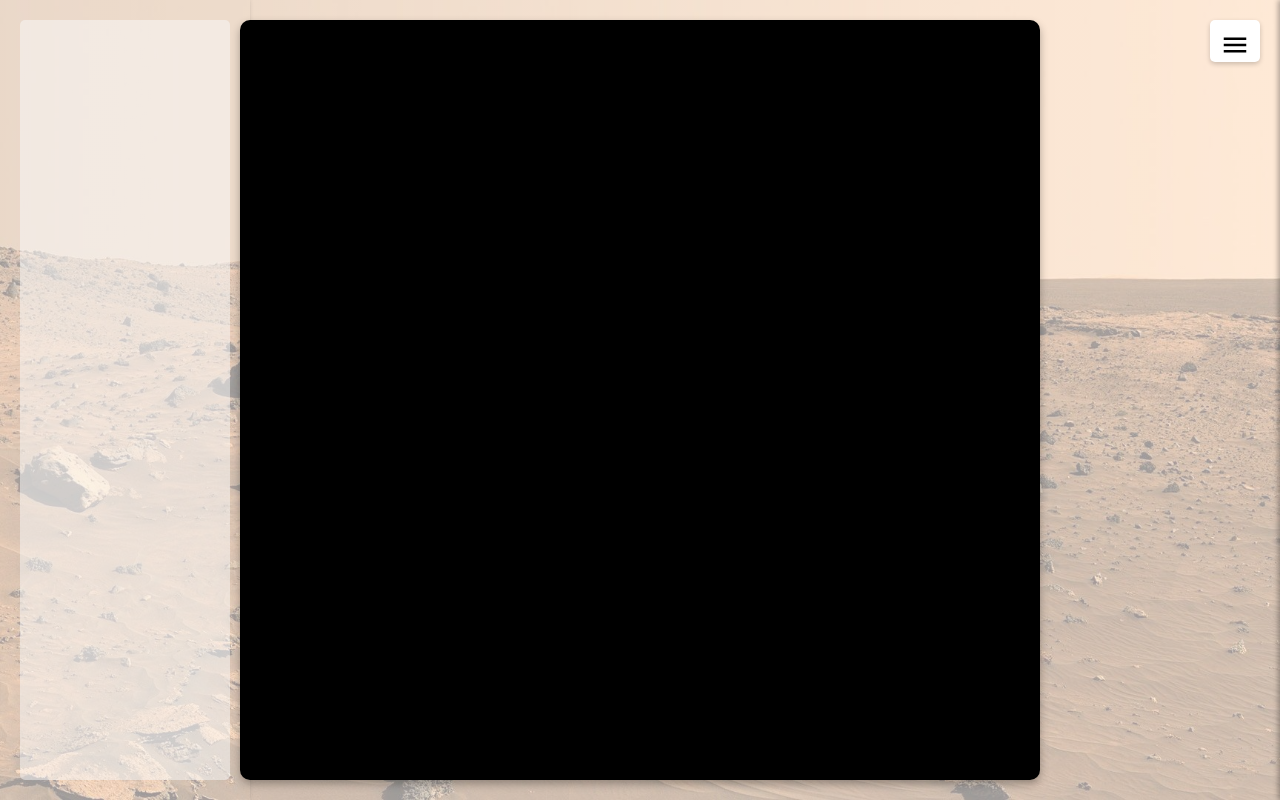
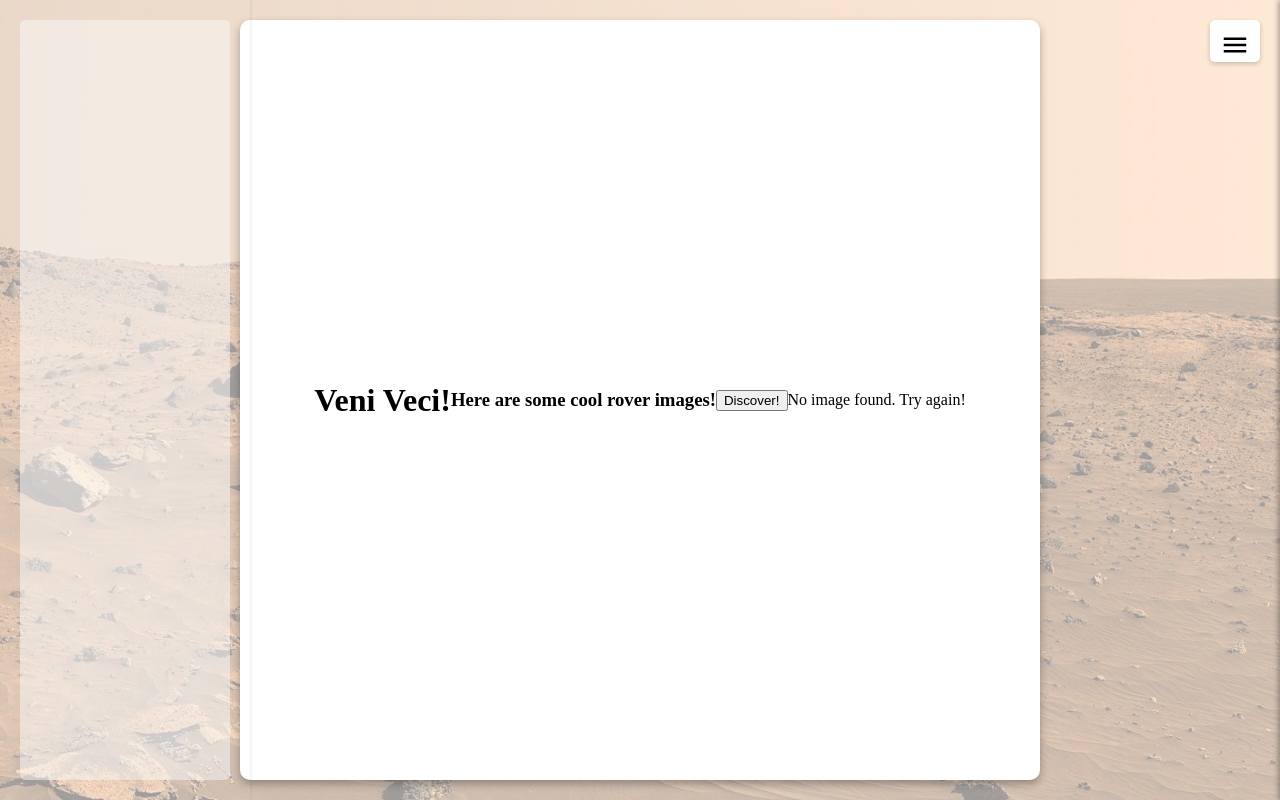
Before and after one commit to jessl314/web102wk5api, a React (Vite) app in the folder marsroverimages/: page / in a window 1280 px wide. Built offline with nearby package versions, Linux system fonts and the light colour scheme.

Commit message:
can now fetch curiosity rover images

```diff
--- a/marsroverimages/src/components/RoverContainer.css
+++ b/marsroverimages/src/components/RoverContainer.css
@@ -1,5 +1,5 @@
 .rover-container {
-    background-color: black;
+    background-color: white;
     display: flex;
     justify-content: center;
     align-items: center;
--- a/marsroverimages/src/components/RoverContainer.jsx
+++ b/marsroverimages/src/components/RoverContainer.jsx
@@ -1,10 +1,54 @@
-import React from 'react'
+import React, {useState} from 'react'
 import './RoverContainer.css'
+const ACCESS_KEY = import.meta.env.VITE_APP_NASA_API_KEY
+
+const rovers = ["curiosity"]
 
 const RoverContainer = () => {
+    const [image, setImage] = useState(null);
+    const [loading, setLoading] = useState(false);
+
+    const getImage = async () => {
+        setLoading(true);
+        setImage(null);
+
+        try {
+        const rover = "curiosity"
+
+        const manifestRes = await fetch(`https://api.nasa.gov/mars-photos/api/v1/manifests/${rover}?api_key=${ACCESS_KEY}`);
+        const manifestData = await manifestRes.json();
+
+        const validSols = manifestData.photo_manifest.photos;
+        const randomSolEntry = validSols[Math.floor(Math.random() * validSols.length)];
+        const randomSol = randomSolEntry.sol;
+
+        const photoRes = await fetch(`https://api.nasa.gov/mars-photos/api/v1/rovers/${rover}/photos?sol=${randomSol}&api_key=${ACCESS_KEY}`);
+        const photoData = await photoRes.json()
+        const photos = photoData.photos;
+
+        if (photos.length > 0) {
+            const randomPhoto = photos[Math.floor(Math.random() * photos.length)];
+            setImage(randomPhoto.img_src.replace("http://", "https://"))
+        } else {
+            setImage(null);
+        }
+    } catch (err) {
+         console.error("Error fetching rover image:", err);
+            setImage(null);
+
+        }
+        setLoading(false);
+
+    }
 
     return (
         <div className="rover-container">
+            <h1>Veni Veci!</h1>
+            <h3>Here are some cool rover images!</h3>
+            <button className="button" onClick={getImage}>Discover!</button>
+            {loading && <p>Loading...</p>}
+            {image ? <img src={image} alt="Mars Rover"/> : !loading && <p>No image found. Try again!</p> }
+
         </div>
     );
 }
```
Also changed, not shown: marsroverimages/src/App.jsx (+7 -0 lines), 1 other file (tests, documents, lock files or other folders).
